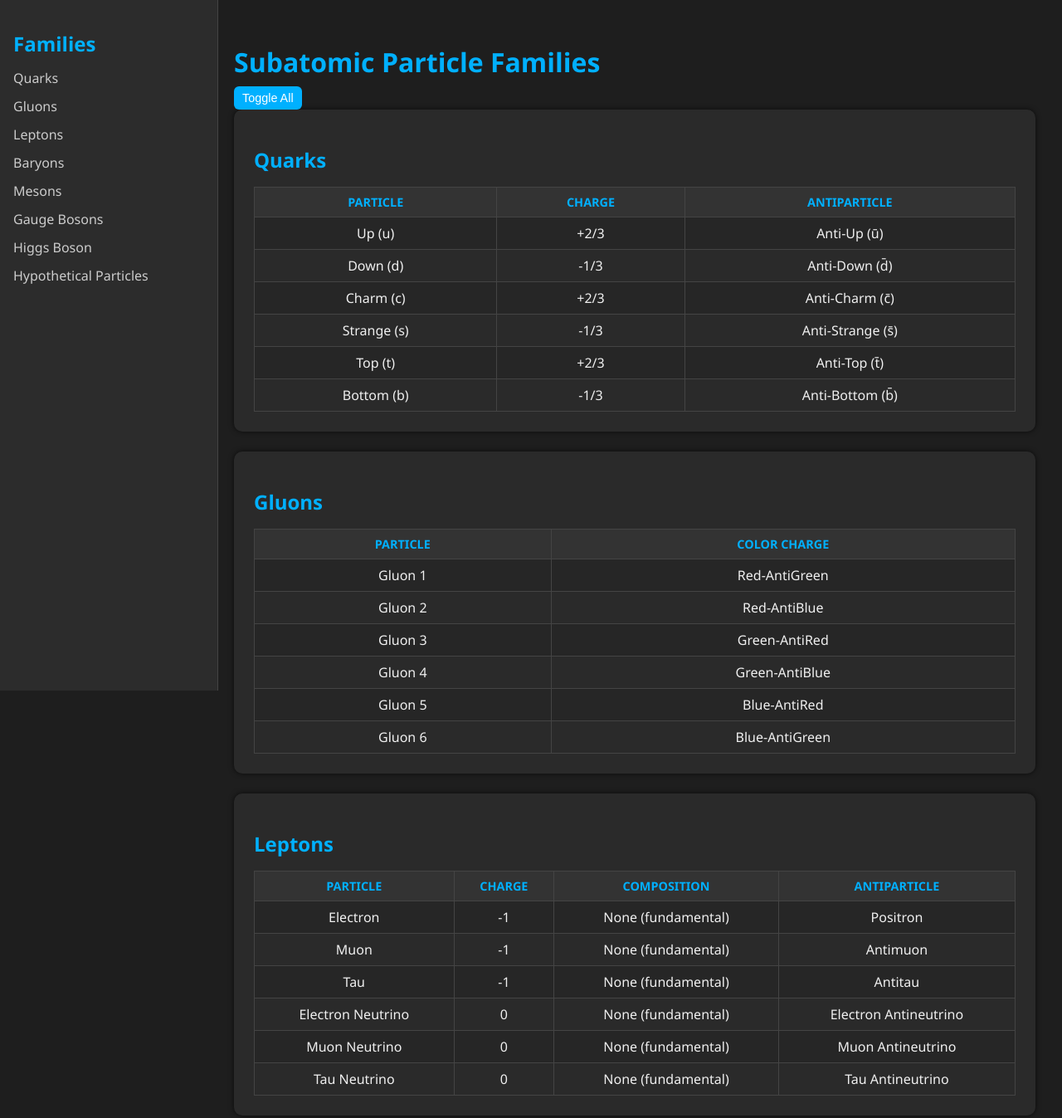
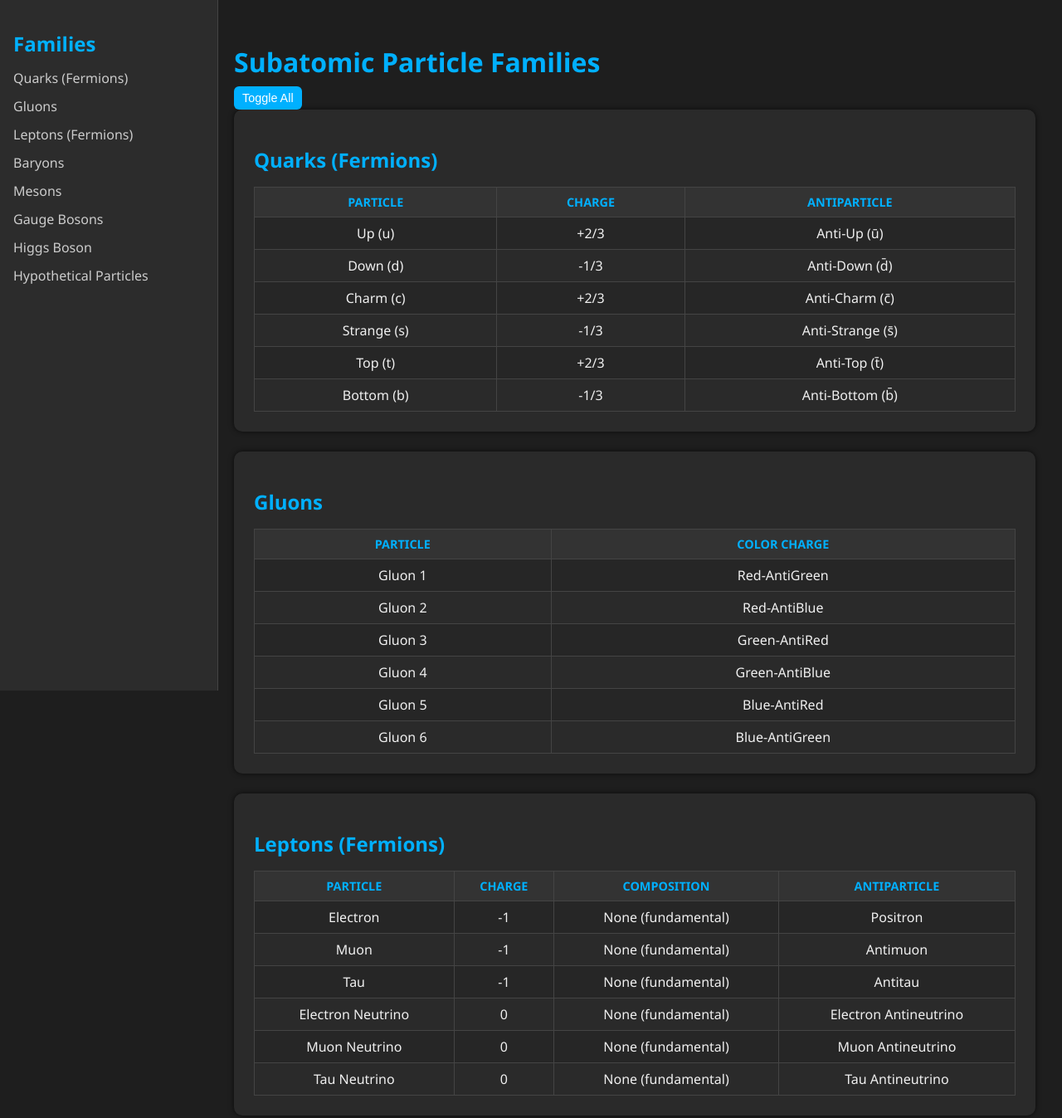
Before and after one commit to BobReed24/subatomic, a plain HTML site: page index.html in a window 1280 px wide. Shown: the top 1347 px of the page at 83% size. Drawn offline with Linux system fonts and the light colour scheme.

Commit message:
Update index.html

```diff
--- a/index.html
+++ b/index.html
@@ -96,9 +96,9 @@
   <aside>
     <h2>Families</h2>
     <nav id="sidebar-links">
-      <a href="#quarks">Quarks</a>
+      <a href="#quarks">Quarks (Fermions)</a>
       <a href="#gluons">Gluons</a>
-      <a href="#leptons">Leptons</a>
+      <a href="#leptons">Leptons (Fermions)</a>
       <a href="#baryons">Baryons</a>
       <a href="#mesons">Mesons</a>
       <a href="#gauge">Gauge Bosons</a>
@@ -111,7 +111,7 @@
     <button class="toggle-btn" onclick="toggleAll()">Toggle All</button>
 
     <section id="quarks">
-      <h2>Quarks</h2>
+      <h2>Quarks (Fermions)</h2>
       <table>
         <tr><th>Particle</th><th>Charge</th><th>Antiparticle</th></tr>
         <tr><td>Up (u)</td><td>+2/3</td><td>Anti-Up (ū)</td></tr>
@@ -137,7 +137,7 @@
     </section>
 
     <section id="leptons">
-      <h2>Leptons</h2>
+      <h2>Leptons (Fermions)</h2>
       <table>
         <tr><th>Particle</th><th>Charge</th><th>Composition</th><th>Antiparticle</th></tr>
         <tr><td>Electron</td><td>-1</td><td>None (fundamental)</td><td>Positron</td></tr>
```
